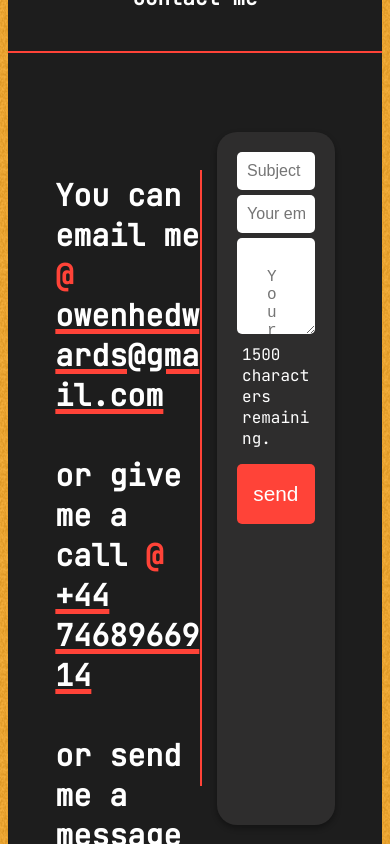
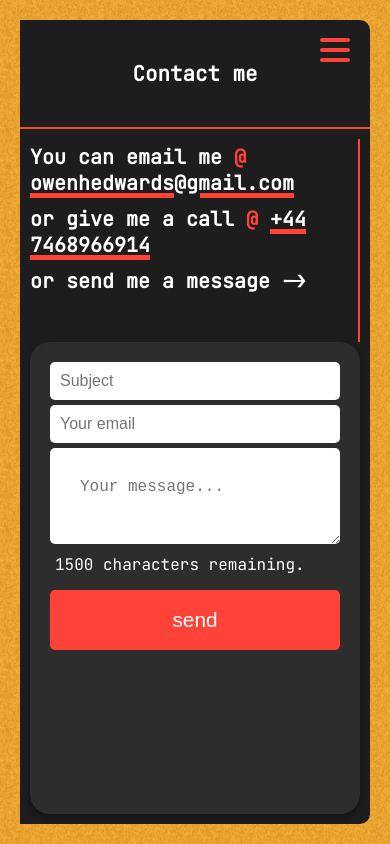
Before and after one commit to OwenM-Edwards/new-portfolio, a React (Create React App) app: page /contact in a window 390 px wide. Built offline with nearby package versions, Linux system fonts and the light colour scheme.

Commit message:
Added mobile styles

```diff
--- a/src/components/ContactForm.js
+++ b/src/components/ContactForm.js
@@ -21,8 +21,11 @@ const Wrapper = styled.div`
     padding-bottom:30px;
     text-align:center;
     word-break:break-word;
+    flex-wrap:wrap;
     padding:40px 40px 40px 40px;
-
+    @media (max-width: 900px) {
+        padding:10px 10px 10px 10px;
+    }
 
     .textContainer {
         width:50%;
@@ -39,12 +42,19 @@ const Wrapper = styled.div`
             color:white;
             font-size:30px!important;
             margin-bottom:40px;
+            @media (max-width: 900px) {
+                font-size:20px!important;
+                margin-bottom:10px;
+            }
         }
         & a {
             color:white;
             text-decoration:underline 5px solid ${props => props.theme.popColor};
         }
-
+        @media (max-width: 900px) {
+            height:30%;
+            width:100%;
+        }
     }
 
     & form {
@@ -57,7 +67,10 @@ const Wrapper = styled.div`
         text-align:start;
         background-color:${props => props.theme.secondaryColorHover};
         border-radius:20px;
-
+        @media (max-width: 900px) {
+            height:70%;
+            width:100%;
+        }
         & label {
             color:white;
             font-size:1.2rem;
--- a/src/components/Project.js
+++ b/src/components/Project.js
@@ -85,7 +85,9 @@ const LeftArrow = styled.div`
    position:absolute;
    cursor:pointer;
    transition:transform 0.2s ease-in-out;
-
+   @media (max-width: 900px){
+      display:none;
+   }
    &:hover {
       transform: scale(0.9);
    }
@@ -102,7 +104,9 @@ const RightArrow = styled.div`
    position:absolute;
    cursor:pointer;
    transition:transform 0.2s ease-in-out;
-
+   @media (max-width: 900px){
+      display:none;
+   }
    &:hover {
       transform: scale(0.9);
    }
@@ -129,6 +133,8 @@ const CloseIcon = styled.div`
    img {
       width:100%;
    }
+
+
    &:hover {
       animation-name: ${rotateEnter};
       animation-duration: 0.4s;
@@ -142,7 +148,9 @@ const ProjectWrapper = styled.div`
    color:white;
    position:relative;
    background-color:${props => props.theme.offBlack};
-
+   @media (max-width: 900px){
+      width:100%;
+   }
    .fadeContainer {
       width:100%;
       height:100%;
@@ -151,7 +159,9 @@ const ProjectWrapper = styled.div`
       overflow-y:scroll;
       overflow-x:hidden;
       padding:40px;
-
+      @media (max-width: 900px){
+         padding:70px;
+      }
 
       .section1 {
          width:100%;
@@ -170,18 +180,23 @@ const ProjectWrapper = styled.div`
          display:flex;
          justify-content:space-between;
          margin-bottom:40px;
+         @media (max-width: 1320px){
+            justify-content:center;
+         }
          img {
-            width:48%;
             box-shadow: 0 10px 20px rgba(0,0,0,0.19), 0 6px 6px rgba(0,0,0,0.23);
+
          }
-
+         img:nth-of-type(2){
+            @media (max-width: 1320px){
+               display:none;
+            }
+         }
       }
 
       .section3 {
          width:100%;
          display:flex;
-         /* justify-content:flex-end;
-         align-items:flex-end; */
          flex-wrap:wrap;
 
          .infoContainer {
@@ -192,7 +207,9 @@ const ProjectWrapper = styled.div`
             width:90%;
             margin-bottom:30px;
             max-width:900px;
-
+            @media (max-width: 900px){
+               width:100%;
+            }
             p {
                margin-bottom:20px;
             }
@@ -204,6 +221,9 @@ const ProjectWrapper = styled.div`
             flex-direction:column;
             align-items:flex-end;
             margin-left:auto;
+            @media (max-width: 900px){
+               display:none;
+            }
             img {
                width:50px;
                margin-bottom:10px;
--- a/src/components/ProjectGrid.js
+++ b/src/components/ProjectGrid.js
@@ -12,9 +12,12 @@ const Wrapper = styled.div`
    flex-wrap:wrap;
    justify-content:center;
    background-color:#1d1d1d;
-   /* border-radius:0 0 10px 10px ; */
-   /* padding:40px 40px 40px 20px; */
    padding:10px 20px;
+
+
+   @media (max-width: 900px)  {
+      padding:0px;
+   }
 
    .categoryTitle {
       width:100%;
@@ -23,18 +26,17 @@ const Wrapper = styled.div`
       text-align:start;
       margin-bottom:30px;
       margin-top:60px;
-      /* text-decoration:underline;
-      text-decoration-color:${props => props.theme.popColor}; */
+
       &:nth-of-type(2){
          margin-top:20px;
       }
-   }
+      @media (max-width: 900px)  {
+         margin-top:30px;
+      }
+      @media (max-width: 780px)  {
+         font-size:1.7rem;
 
-   @media (max-width: 700px) {
-      width:100%;
-      padding:0px;
-      margin-left:0%;
-      min-height:92%;
+      }
    }
 
    & .projectsWrapper {
@@ -44,21 +46,12 @@ const Wrapper = styled.div`
       flex-wrap:wrap;
       justify-content:flex-start;
       align-items:center;
-      /* align-content:space-between; */
       overflow-y:scroll;
       padding:0 40px 0px 50px;
-      /* @media (max-width: 1900px) {
-         width:85%;
+      @media (max-width: 780px)  {
+         padding:10px;
+
       }
-      @media (max-width: 1400px) {
-         width:95%;
-         overflow-y:scroll;
-      }
-      @media (max-width: 900px) {
-         width:100%;
-         overflow-y:scroll;
-         padding:0;
-      }  */
    }
 `
 
@@ -72,7 +65,6 @@ const ProjectWrapper = styled.div`
    align-items:center;
    justify-content:center;
    text-align:center;
-   margin-bottom:40px;
    position:relative;
    background-position:center;
    background-repeat:no-repeat;
@@ -81,10 +73,16 @@ const ProjectWrapper = styled.div`
    box-shadow: 0 3px 6px rgba(0,0,0,0.16), 0 3px 6px rgba(0,0,0,0.23);
    margin-bottom:50px;
    margin-right:auto;
-   /* margin-left:auto; */
-   @media (max-width: 1400px) {
+   @media (max-width: 780px)  {
+      width:47%;
+
+   }
+
+   @media (max-width: 570px)  {
       width:100%;
+
    }
+
 
    & .popup {
       position:absolute;
@@ -100,10 +98,6 @@ const ProjectWrapper = styled.div`
       font-size:1.6rem;
       padding:10px;
       border-radius:0 5px 0 0 ;
-   }
-
-   @media (max-width: 700px) {
-      /* padding:20px 0px 5px 0px; */
    }
 
    img {
--- a/src/pages/Contact.js
+++ b/src/pages/Contact.js
@@ -14,6 +14,9 @@ const Wrapper = styled(WrapperSrc)`
 
       @media (max-width: 700px), (max-height:700px)  {
          padding:8px 8px 5px 8px;
+      }
+      @media (max-width: 900px)  {
+         padding:20px 20px 20px 20px;
       }
 
       & .headerContainer {
@@ -39,18 +42,6 @@ const Wrapper = styled(WrapperSrc)`
 const Contact = ({setEnterDirection, globalSlideAnimationDuration, setMainInitial, width, setOpenMobileMenu, openMobileMenu }) => {
    const history = useHistory();
 
-
-   const handlers = useSwipeable({
-
-      onSwipedDown: () => {
-         if(width <= 900){
-            setEnterDirection(false);
-            history.push('/projects')
-         }
-      },
-      preventDefaultTouchmoveEvent: true,
-   });
-
    const handleProjectsLink = () => {
       setEnterDirection(false);
       history.push('/projects')
@@ -63,7 +54,6 @@ const Contact = ({setEnterDirection, globalSlideAnimationDuration, setMainInitia
 
    return(
       <Wrapper
-         {...handlers}
          initial={
             width <= 900 ? {y: `100vh`} : {x: `100vw`}
          }
--- a/src/pages/Main.js
+++ b/src/pages/Main.js
@@ -16,8 +16,26 @@ const Wrapper = styled(WrapperSrc)`
     @media (max-width: 700px), (max-height:700px)  {
         padding:8px 8px 5px 8px;
     }
+    @media (max-width: 730px)  {
+      padding:20px 20px 20px 20px;
+    }
+    @media (max-width: 900px)  {
+      padding:20px 20px 20px 20px;
+    }
+
+    @media (max-height: 730px)  {
+      padding:10px 10px 10px 10px;
+    }
     & .headerContainer {
       border-bottom:none!important;
+      position:relative;
+      right:25px;
+      @media (max-width: 450px) {
+        right:-5px;
+      }
+      @media (max-width: 380px) {
+        right:-10px;
+      }
     }
 
   }
@@ -43,24 +61,59 @@ const Wrapper = styled(WrapperSrc)`
       padding:100px 30px 80px 80px;
       font-weight:500;
       flex-direction:column;
+      @media (max-width: 1400px) {
+        width:90%;
+        padding:70px 30px 40px 40px;
+      }
+      @media (max-width: 450px) {
+        width:95%;
+        padding:40px 10px 10px 20px;
+      }
+
+      @media (max-height: 730px)  {
+        padding:20px 20px 20px 20px;
+      }
       h1 {
         color: white !important;
         margin-bottom:50px;
         font-size:55px!important;
+        @media (max-width: 1200px) {
+          font-size:45px!important;
+        }
+        @media (max-width: 800px) {
+          font-size:35px!important;
+        }
       }
       p {
         color: white;
         max-width:900px;
         font-size:25px!important;
         line-height:50px;
+        @media (max-width: 1200px) {
+          font-size:20px!important;
+        }
+        @media (max-width: 800px) {
+          font-size:16px!important;
+          line-height:30px;
+        }
       }
       p:nth-of-type(2){
         margin-top:60px;
         font-size:23px!important;
+        @media (max-width: 1200px) {
+          margin-top:40px;
+          font-size:20px!important;
+        }
+        @media (max-width: 800px) {
+          margin-top:20px;
+          font-size:16px!important;
+          line-height:30px;
+        }
       }
       span {
         color: ${props => props.theme.popColor}!important;
       }
+
       .personalLinkContainer {
         display:flex;
         justify-content:space-between;
@@ -76,6 +129,10 @@ const Wrapper = styled(WrapperSrc)`
           position:relative;
           bottom:5px;
         }
+        @media (max-width: 800px) {
+          height:50px;
+          width:110px;
+        }
       }
     }
     .skillsContainer {
@@ -87,6 +144,13 @@ const Wrapper = styled(WrapperSrc)`
       padding:80px 80px 80px 40px;
       justify-content:space-around;
       border-left:2px solid ${props => props.theme.popColor};
+      @media (max-width: 1400px) {
+        width:10%;
+      }
+      @media (max-width: 450px) {
+        width:15%;
+        padding:40px 15px 10px 10px;
+      }
       .skillContainer {
         height:9%;
         width:100%;
@@ -95,11 +159,22 @@ const Wrapper = styled(WrapperSrc)`
         justify-content:space-between;
         p {
           color:white;
-
+          @media (max-width: 1400px) {
+            display:none;
+          }
         }
 
         img {
-          height:100%;
+          width:30%;
+          margin-left:auto;
+          @media (max-width: 1400px) {
+            width:auto;
+            height:80%;
+          }
+          @media (max-width: 450px) {
+            margin-left:none;
+            height:40%;
+          }
         }
       }
     }
@@ -111,7 +186,6 @@ const Main = ({mainInitial, setEnterDirection, globalSlideAnimationDuration, set
   const history = useHistory();
   const [ exiting, setExiting ] = useState(false);
 
-
   const handlePageChangeMain = (page) => {
     setExiting(true);
 
@@ -121,9 +195,7 @@ const Main = ({mainInitial, setEnterDirection, globalSlideAnimationDuration, set
     history.push(page);
   }
 
-
   const handlers = useSwipeable({
-
     onSwipedDown: () => {
         if(width <= 900){
           setEnterDirection(false);
@@ -133,15 +205,6 @@ const Main = ({mainInitial, setEnterDirection, globalSlideAnimationDuration, set
     preventDefaultTouchmoveEvent: true,
   });
 
-   const handleProjectsLink = () => {
-      setEnterDirection(false);
-      history.push('/projects')
-   }
-
-   const handleMainLink = () => {
-      setMainInitial(true);
-      history.push('/home');
-   }
 
   return(
     <Wrapper
@@ -175,7 +238,12 @@ const Main = ({mainInitial, setEnterDirection, globalSlideAnimationDuration, set
               <h1>Hello, my name is <span data-tip="Thats me!">Owen</span>. I'm a web developer.</h1>
               <p>Currently working for a leading South West design agency, i'm always looking for new opportunities and experiences.</p>
 
-                <p>You can see some of the technologies I love and use on the right, as well as links to my projects and contact page. Please take a look and feel free to get in touch.</p>
+              {
+                (width <= 800)
+                ? <></>
+                : <p>You can see some of the technologies I love and use on the right, as well as links to my projects and contact page. Please take a look and feel free to get in touch.</p>
+              }
+
               <div className="personalLinkContainer">
                 <img src={githubIcon}/>
                 <img src={CVIcon}/>
@@ -225,13 +293,12 @@ const Main = ({mainInitial, setEnterDirection, globalSlideAnimationDuration, set
           </div>
         </div>
 
-
         <div className="linkContainer">
           <div className="projectLink link link-b-main" onClick={()=>handlePageChangeMain('/projects')}>Projects</div>
           <div className="projectLink link link-a-main" onClick={()=>handlePageChangeMain('/contact')}>Contact</div>
         </div>
 
-         <MobileMenu setOpenMobileMenu={setOpenMobileMenu} handleProjectsLink={handleProjectsLink} handleMainLink={handleMainLink} openMobileMenu={openMobileMenu} />
+        <MobileMenu setOpenMobileMenu={setOpenMobileMenu} handlePageChangeMain={handlePageChangeMain} openMobileMenu={openMobileMenu} />
     </Wrapper>
   )
 }
--- a/src/pages/Projects.js
+++ b/src/pages/Projects.js
@@ -47,8 +47,8 @@ const Wrapper = styled(WrapperSrc)`
       padding:20px 0 20px 0;
       margin:0 auto;
 
-      @media (max-width: 700px) {
-         padding:8px 8px 5px 8px;
+      @media (max-width: 900px)  {
+         padding:20px 20px 20px 20px;
       }
 
       & .resumeIcon {
@@ -71,6 +71,7 @@ const Wrapper = styled(WrapperSrc)`
          display:flex;
          flex-direction:row;
          position:relative;
+         overflow:hidden;
       }
    }
 `
@@ -83,16 +84,6 @@ const Projects = ({enterDirection, globalSlideAnimationDuration, setMainInitial,
    const [displayProject, setDisplayProject] = useState(-1);
    const [modalAnimation, setModalAnimation] = useState(unfoldIn)
 
-
-   const handlers = useSwipeable({
-      onSwipedUp: () => {
-         handlePageChange('/contact');
-      },
-      onSwipedDown: () => {
-         handlePageChange('/home');
-      },
-      preventDefaultTouchmoveEvent: true,
-   });
 
    const handlePageChange = (page) => {
       if(page === '/home'){
@@ -139,7 +130,6 @@ const Projects = ({enterDirection, globalSlideAnimationDuration, setMainInitial,
 
    return(
       <Wrapper
-         {...handlers}
          initial={
             enterDirection
             ? width <= 900 ? { y: `+100vh` } : { x: `+100vw` }
```
Lines whose indentation alone changed are shown as unchanged.
